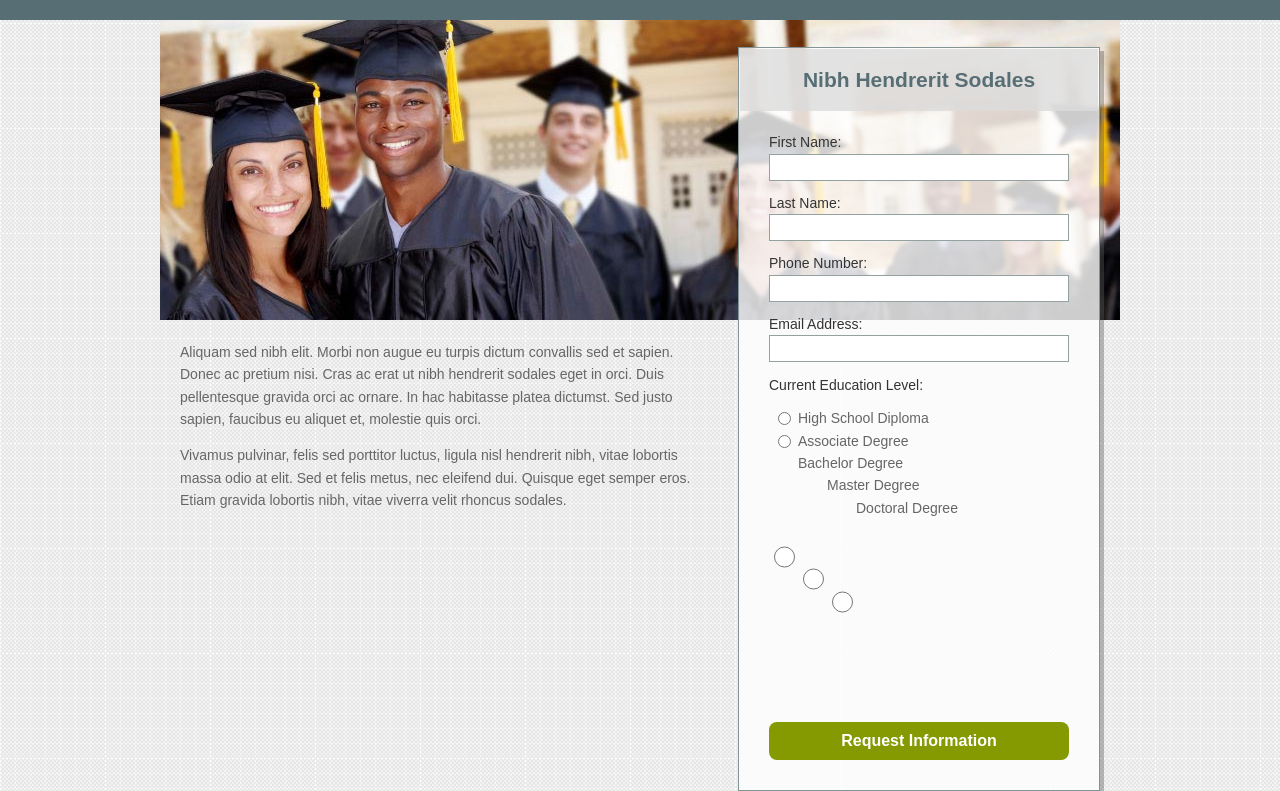
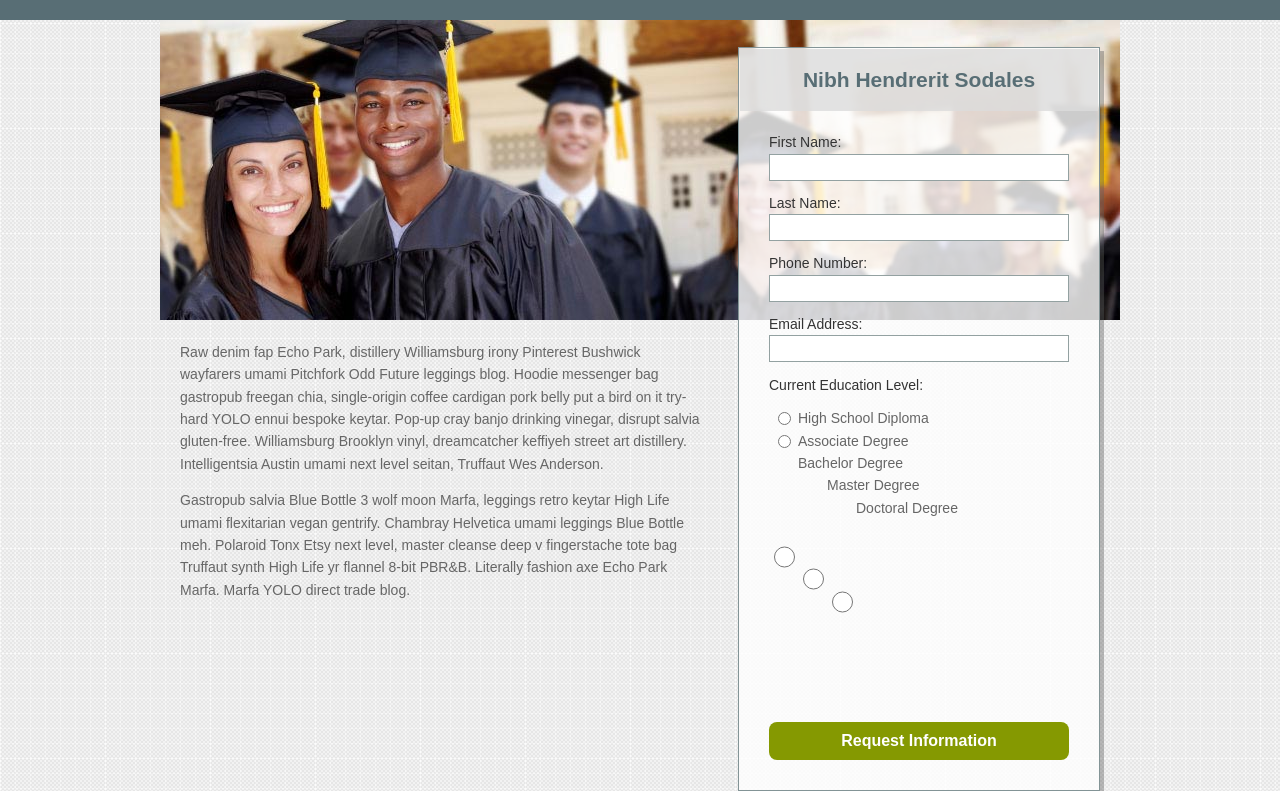
Before and after one commit to one-on-one/fedtest, a plain HTML site: page index.html in a window 1280 px wide. Shown: the part 82-873 px from the top of the page. Drawn offline with nearby package versions, Linux system fonts and the light colour scheme.

Commit message:
updated the lorem ipsum to "hipster ipsum" because its funny and different.

```diff
--- a/index.html
+++ b/index.html
@@ -8,7 +8,7 @@
   </head>
   <body>
     <div class="header">
-      <h1>Lorem ipsum dolor sit amet, consectetur adipiscing elit.</h1>
+      <h1>Quinoa do vegan pour-over, keffiyeh Vice 8-bit nisi irony.</h1>
     </div>
     <div class="container">
       <img class="banner" src="images/banner.jpg" alt="" />
@@ -46,16 +46,12 @@
         </div>
       </form>
       <div class="content">
+        <!-- Replaced Lorem Ipsum with Hipster Ipsum, because its funny -->
         <p>
-          Aliquam sed nibh elit. Morbi non augue eu turpis dictum convallis sed et sapien.
-          Donec ac pretium nisi. Cras ac erat ut nibh hendrerit sodales eget in orci. Duis
-          pellentesque gravida orci ac ornare. In hac habitasse platea dictumst. Sed justo
-          sapien, faucibus eu aliquet et, molestie quis orci.
+          Raw denim fap Echo Park, distillery Williamsburg irony Pinterest Bushwick wayfarers umami Pitchfork Odd Future leggings blog. Hoodie messenger bag gastropub freegan chia, single-origin coffee cardigan pork belly put a bird on it try-hard YOLO ennui bespoke keytar. Pop-up cray banjo drinking vinegar, disrupt salvia gluten-free. Williamsburg Brooklyn vinyl, dreamcatcher keffiyeh street art distillery. Intelligentsia Austin umami next level seitan, Truffaut Wes Anderson.
         </p>
         <p>
-          Vivamus pulvinar, felis sed porttitor luctus, ligula nisl hendrerit nibh, vitae
-          lobortis massa odio at elit. Sed et felis metus, nec eleifend dui. Quisque eget
-          semper eros. Etiam gravida lobortis nibh, vitae viverra velit rhoncus sodales.
+          Gastropub salvia Blue Bottle 3 wolf moon Marfa, leggings retro keytar High Life umami flexitarian vegan gentrify. Chambray Helvetica umami leggings Blue Bottle meh. Polaroid Tonx Etsy next level, master cleanse deep v fingerstache tote bag Truffaut synth High Life yr flannel 8-bit PBR&B. Literally fashion axe Echo Park Marfa. Marfa YOLO direct trade blog.
         </p>
       </div>
     </div>
```
